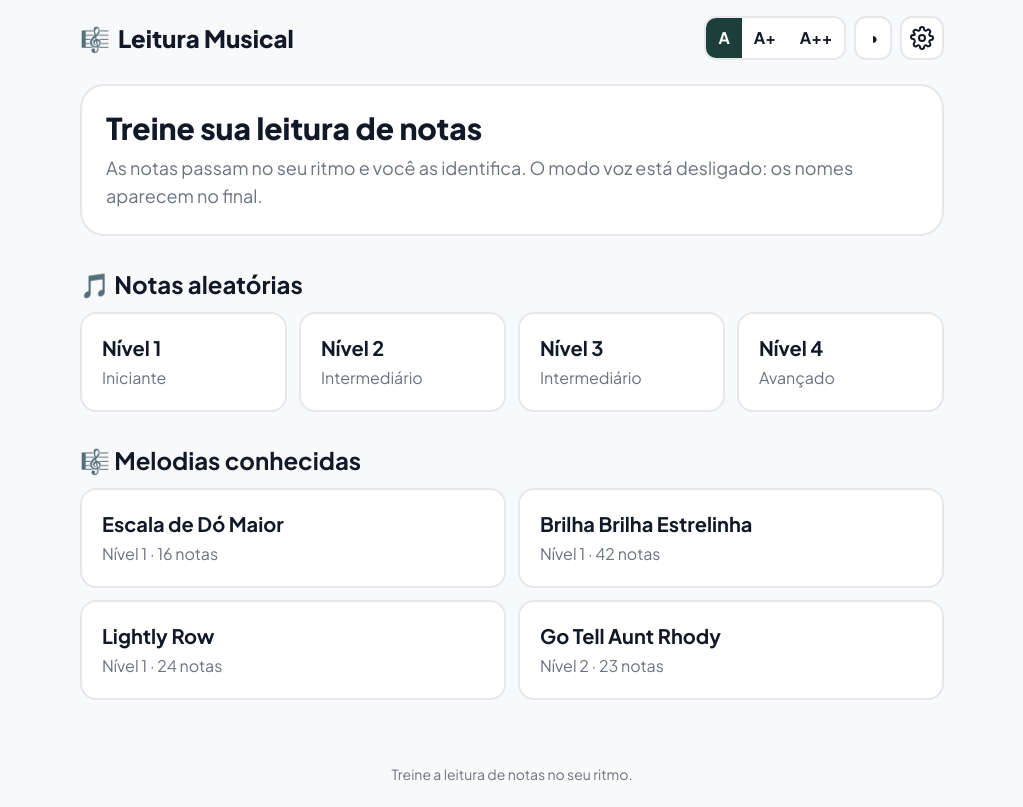
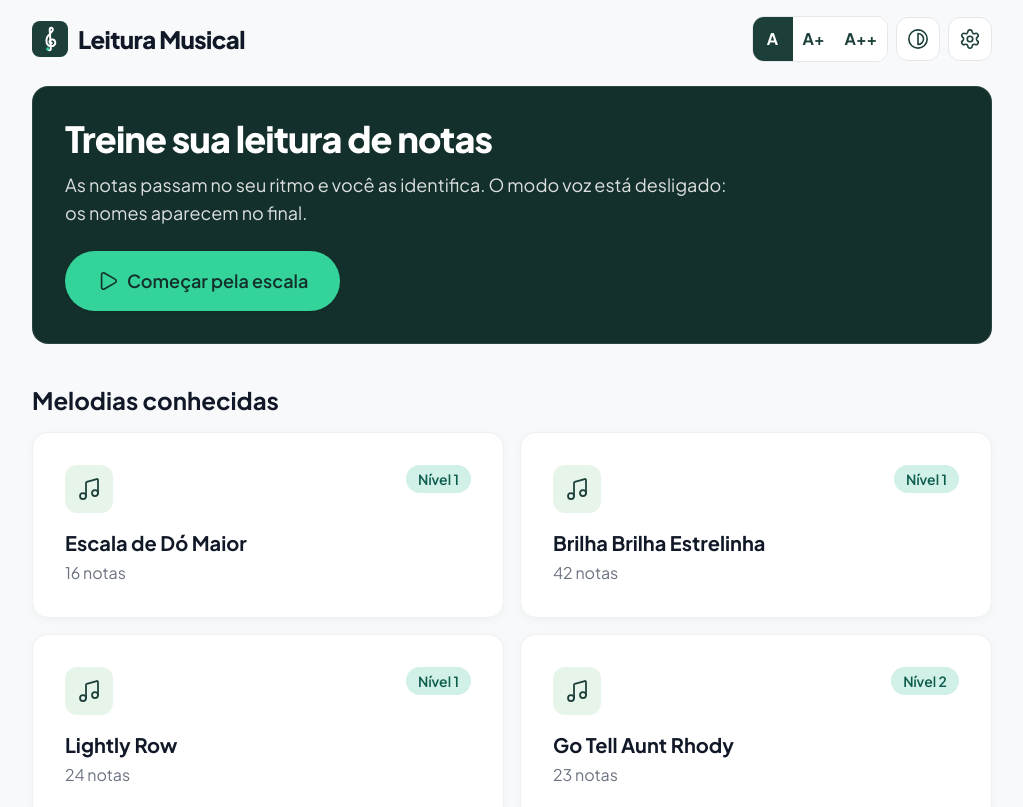
Before and after one commit to Victor-Matheus/leitura-musical, a React (Vite) app: page / in a window 1280 px wide. Shown: the top 807 px of the page, without its empty margins (128-1151 px from the left). Built offline with nearby package versions, Linux system fonts and the light colour scheme.

Commit message:
style: nova identidade no cabeçalho, Início e Prática

```diff
--- a/src/App.tsx
+++ b/src/App.tsx
@@ -1,5 +1,7 @@
-import { useEffect, useState } from 'react'
+import { useEffect, useLayoutEffect, useState } from 'react'
 import { Link, Route, Routes } from 'react-router-dom'
+import { Settings as SettingsIcon } from 'lucide-react'
+import { AppIcon } from './components/AppIcon'
 import { AccessibilityBar } from './components/AccessibilityBar'
 import { SplashScreen } from './components/SplashScreen'
 import { usePracticeStore } from './store/usePracticeStore'
@@ -24,7 +26,9 @@ export default function App() {
     }
   }, [])
 
-  useEffect(() => {
+  // Layout effect: as classes de tema precisam estar no <html> antes dos efeitos dos filhos
+  // (ex.: NoteStaff lê as cores via readToken ao desenhar a pauta).
+  useLayoutEffect(() => {
     const root = document.documentElement
     root.classList.toggle('font-grande', fontSize === 'grande')
     root.classList.toggle('font-enorme', fontSize === 'enorme')
@@ -34,37 +38,24 @@ export default function App() {
   return (
     <div>
       {showSplash && <SplashScreen exiting={splashExiting} />}
-      <div className="mx-auto flex min-h-screen max-w-4xl flex-col px-4">
-        <header className="flex items-center justify-between gap-4 py-4">
+      <div className="mx-auto flex min-h-screen max-w-5xl flex-col px-4 sm:px-6 lg:px-8">
+        <header className="flex flex-wrap items-center justify-between gap-3 py-4">
           <Link
             to="/"
-            className="flex items-center gap-2 text-2xl font-extrabold"
-            style={{ color: 'var(--text)' }}
+            className="flex items-center gap-2.5 text-xl font-extrabold tracking-tight text-[var(--text)] sm:text-2xl"
           >
-            🎼 <span>Leitura Musical</span>
+            <AppIcon size={36} />
+            <span>Leitura Musical</span>
           </Link>
-          <div className="flex items-center gap-2">
+          <div className="ml-auto flex items-center gap-2">
             <AccessibilityBar />
             <Link
               to="/configuracoes"
               aria-label="Configurações"
               title="Configurações"
-              className="rounded-xl p-2 transition hover:scale-105"
-              style={{ background: 'var(--surface)', border: '2px solid var(--border)' }}
+              className="inline-flex h-11 w-11 items-center justify-center rounded-xl border border-[var(--border)] bg-[var(--surface)] text-[var(--primary)] transition-all hover:bg-[var(--bg)] active:scale-[0.98]"
             >
-              <svg
-                width="24"
-                height="24"
-                viewBox="0 0 24 24"
-                fill="none"
-                stroke="var(--text)"
-                strokeWidth="2"
-                strokeLinecap="round"
-                strokeLinejoin="round"
-              >
-                <circle cx="12" cy="12" r="3" />
-                <path d="M19.4 15a1.65 1.65 0 0 0 .33 1.82l.06.06a2 2 0 1 1-2.83 2.83l-.06-.06a1.65 1.65 0 0 0-1.82-.33 1.65 1.65 0 0 0-1 1.51V21a2 2 0 0 1-4 0v-.09A1.65 1.65 0 0 0 9 19.4a1.65 1.65 0 0 0-1.82.33l-.06.06a2 2 0 1 1-2.83-2.83l.06-.06a1.65 1.65 0 0 0 .33-1.82A1.65 1.65 0 0 0 3 13.09H3a2 2 0 0 1 0-4h.09A1.65 1.65 0 0 0 4.6 9a1.65 1.65 0 0 0-.33-1.82l-.06-.06a2 2 0 1 1 2.83-2.83l.06.06a1.65 1.65 0 0 0 1.82.33H9a1.65 1.65 0 0 0 1-1.51V3a2 2 0 0 1 4 0v.09a1.65 1.65 0 0 0 1 1.51 1.65 1.65 0 0 0 1.82-.33l.06-.06a2 2 0 1 1 2.83 2.83l-.06.06a1.65 1.65 0 0 0-.33 1.82V9a1.65 1.65 0 0 0 1.51 1H21a2 2 0 0 1 0 4h-.09a1.65 1.65 0 0 0-1.51 1z" />
-              </svg>
+              <SettingsIcon size={22} strokeWidth={1.75} aria-hidden="true" />
             </Link>
           </div>
         </header>
@@ -79,7 +70,7 @@ export default function App() {
           </Routes>
         </main>
 
-        <footer className="py-4 text-center text-sm" style={{ color: 'var(--muted)' }}>
+        <footer className="py-6 text-center text-sm text-[var(--muted)]">
           Treine a leitura de notas no seu ritmo.
         </footer>
       </div>
--- a/src/components/AccessibilityBar.tsx
+++ b/src/components/AccessibilityBar.tsx
@@ -1,3 +1,4 @@
+import { Contrast } from 'lucide-react'
 import { usePracticeStore } from '../store/usePracticeStore'
 import type { FontSize } from '../store/usePracticeStore'
 
@@ -7,40 +8,41 @@ const SIZES: { value: FontSize; label: string }[] = [
   { value: 'enorme', label: 'A++' },
 ]
 
+const ACTIVE = 'bg-[var(--primary)] text-[var(--on-primary)]'
+const INACTIVE = 'bg-[var(--surface)] text-[var(--primary)] hover:bg-[var(--bg)]'
+
 export function AccessibilityBar() {
   const { fontSize, highContrast } = usePracticeStore((s) => s.settings)
   const setSettings = usePracticeStore((s) => s.setSettings)
 
   return (
     <div className="flex items-center gap-2">
-      <div className="flex overflow-hidden rounded-xl" style={{ border: '2px solid var(--border)' }}>
+      <div className="flex overflow-hidden rounded-xl border border-[var(--border)]">
         {SIZES.map((s) => (
           <button
             key={s.value}
+            type="button"
             onClick={() => setSettings({ fontSize: s.value })}
             aria-pressed={fontSize === s.value}
-            className="px-3 py-2 font-bold transition"
-            style={{
-              background: fontSize === s.value ? 'var(--primary)' : 'var(--surface)',
-              color: fontSize === s.value ? '#fff' : 'var(--text)',
-            }}
+            className={`h-11 min-w-10 px-2.5 font-bold transition-colors ${
+              fontSize === s.value ? ACTIVE : INACTIVE
+            }`}
           >
             {s.label}
           </button>
         ))}
       </div>
       <button
+        type="button"
         onClick={() => setSettings({ highContrast: !highContrast })}
         aria-pressed={highContrast}
+        aria-label="Alto contraste"
         title="Alto contraste"
-        className="rounded-xl px-3 py-2 font-bold transition"
-        style={{
-          background: highContrast ? 'var(--primary)' : 'var(--surface)',
-          color: highContrast ? '#fff' : 'var(--text)',
-          border: '2px solid var(--border)',
-        }}
+        className={`inline-flex h-11 w-11 items-center justify-center rounded-xl border border-[var(--border)] transition-colors ${
+          highContrast ? ACTIVE : INACTIVE
+        }`}
       >
-        ◑
+        <Contrast size={22} strokeWidth={1.75} aria-hidden="true" />
       </button>
     </div>
   )
--- a/src/routes/Home.tsx
+++ b/src/routes/Home.tsx
@@ -1,23 +1,40 @@
 import { useNavigate } from 'react-router-dom'
+import { Music, Play, Shuffle } from 'lucide-react'
+import type { LucideIcon } from 'lucide-react'
+import { Badge, Button, Card, IconBox } from '../components/ui'
 import { DRILL_LEVELS, PIECES, makeRandomDrill } from '../data/repertoire'
 import type { Piece } from '../data/notes'
 import { usePracticeStore } from '../store/usePracticeStore'
 
-function Card({ title, subtitle, onClick }: { title: string; subtitle: string; onClick: () => void }) {
+function LessonCard({
+  icon,
+  title,
+  subtitle,
+  badge,
+  onClick,
+}: {
+  icon: LucideIcon
+  title: string
+  subtitle: string
+  badge?: string
+  onClick: () => void
+}) {
   return (
-    <button
-      onClick={onClick}
-      className="flex flex-col gap-1 rounded-2xl p-5 text-left transition hover:scale-[1.02] active:scale-[0.99]"
-      style={{ background: 'var(--surface)', border: '2px solid var(--border)' }}
-    >
-      <span className="text-xl font-bold" style={{ color: 'var(--text)' }}>
-        {title}
-      </span>
-      <span className="text-base" style={{ color: 'var(--muted)' }}>
-        {subtitle}
-      </span>
-    </button>
+    <Card as="button" interactive onClick={onClick} className="flex flex-col gap-4 active:scale-[0.99]">
+      <div className="flex w-full items-start justify-between gap-3">
+        <IconBox icon={icon} />
+        {badge && <Badge>{badge}</Badge>}
+      </div>
+      <div className="flex flex-col gap-1">
+        <span className="text-xl font-bold text-[var(--text)]">{title}</span>
+        <span className="text-base text-[var(--muted)]">{subtitle}</span>
+      </div>
+    </Card>
   )
+}
+
+function levelLabel(level: number) {
+  return level === 1 ? 'Iniciante' : level === 4 ? 'Avançado' : 'Intermediário'
 }
 
 export function Home() {
@@ -25,51 +42,60 @@ export function Home() {
   const voiceEnabled = usePracticeStore((s) => s.settings.voiceEnabled)
 
   const play = (piece: Piece) => navigate('/praticar', { state: { piece } })
+  const scale = PIECES[0]
 
   return (
-    <div className="flex flex-col gap-8 py-2">
-      <section
-        className="rounded-3xl p-6"
-        style={{ background: 'var(--surface)', border: '2px solid var(--border)' }}
-      >
-        <h1 className="mb-2 text-3xl font-extrabold" style={{ color: 'var(--text)' }}>
+    <div className="flex flex-col gap-10 py-2">
+      <Card variant="dark" as="section" className="flex flex-col items-start gap-6">
+        <div className="flex max-w-2xl flex-col gap-3">
+          <h1 className="text-3xl font-extrabold tracking-tight text-[var(--on-dark)] sm:text-4xl">
             Treine sua leitura de notas
           </h1>
-        <p className="text-lg" style={{ color: 'var(--muted)' }}>
+          <p className="text-lg text-[var(--on-dark)] opacity-85">
             As notas passam no seu ritmo e você as identifica.{' '}
             {voiceEnabled
               ? 'O modo voz está ligado: fale o nome da nota (dó, ré, mi…).'
               : 'O modo voz está desligado: os nomes aparecem no final.'}
           </p>
-      </section>
+        </div>
+        {/* Pílula clara sobre o card escuro: accent nos dois temas mantém o contraste. */}
+        <Button
+          variant="cta"
+          size="lg"
+          icon={Play}
+          onClick={() => play(scale)}
+          className="bg-[var(--accent)]! text-[var(--surface-dark-2)]! hover:opacity-90"
+        >
+          Começar pela escala
+        </Button>
+      </Card>
 
-      <section>
-        <h2 className="mb-3 text-2xl font-bold" style={{ color: 'var(--text)' }}>
-          🎵 Notas aleatórias
-        </h2>
-        <div className="grid grid-cols-2 gap-3 sm:grid-cols-4">
-          {DRILL_LEVELS.map((lvl) => (
-            <Card
-              key={lvl}
-              title={`Nível ${lvl}`}
-              subtitle={lvl === 1 ? 'Iniciante' : lvl === 4 ? 'Avançado' : 'Intermediário'}
-              onClick={() => play(makeRandomDrill(lvl))}
+      <section className="flex flex-col gap-4">
+        <h2 className="text-2xl font-bold text-[var(--text)]">Melodias conhecidas</h2>
+        <div className="grid grid-cols-1 gap-4 sm:grid-cols-2">
+          {PIECES.map((p) => (
+            <LessonCard
+              key={p.id}
+              icon={Music}
+              title={p.title}
+              subtitle={`${p.notes.length} notas`}
+              badge={`Nível ${p.level}`}
+              onClick={() => play(p)}
             />
           ))}
         </div>
       </section>
 
-      <section>
-        <h2 className="mb-3 text-2xl font-bold" style={{ color: 'var(--text)' }}>
-          🎼 Melodias conhecidas
-        </h2>
-        <div className="grid grid-cols-1 gap-3 sm:grid-cols-2">
-          {PIECES.map((p) => (
-            <Card
-              key={p.id}
-              title={p.title}
-              subtitle={`Nível ${p.level} · ${p.notes.length} notas`}
-              onClick={() => play(p)}
+      <section className="flex flex-col gap-4">
+        <h2 className="text-2xl font-bold text-[var(--text)]">Notas aleatórias</h2>
+        <div className="grid grid-cols-1 gap-4 sm:grid-cols-2 lg:grid-cols-4">
+          {DRILL_LEVELS.map((lvl) => (
+            <LessonCard
+              key={lvl}
+              icon={Shuffle}
+              title={`Nível ${lvl}`}
+              subtitle={levelLabel(lvl)}
+              onClick={() => play(makeRandomDrill(lvl))}
             />
           ))}
         </div>
--- /dev/null
+++ b/src/theme/readToken.ts
@@ -0,0 +1,4 @@
+/** Lê o valor atual de uma variável CSS do tema (ex.: readToken('primary') → '#1c3f3a'). */
+export function readToken(name: string): string {
+  return getComputedStyle(document.documentElement).getPropertyValue('--' + name).trim()
+}
```
Also changed, not shown: src/components/BeatPulse.tsx (+10 -9 lines), src/components/NoteStaff.tsx (+18 -9 lines), src/components/SpeedControl.tsx (+6 -9 lines), src/components/TransportControls.tsx (+34 -27 lines), src/components/VoiceFeedback.tsx (+27 -15 lines), src/routes/Practice.tsx (+39 -40 lines), 2 other files (tests, documents, lock files or other folders). Lines whose indentation alone changed are shown as unchanged.
